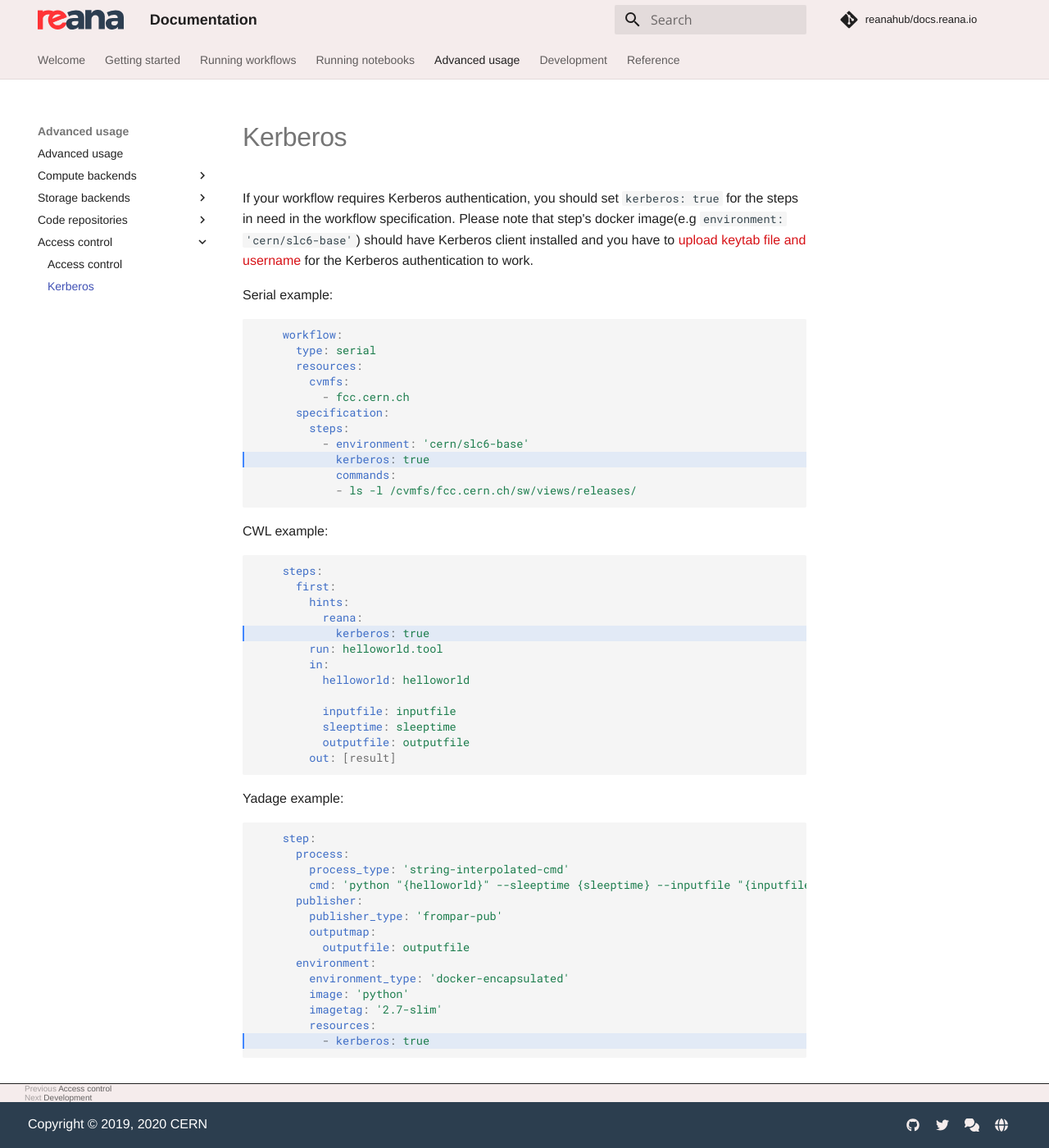
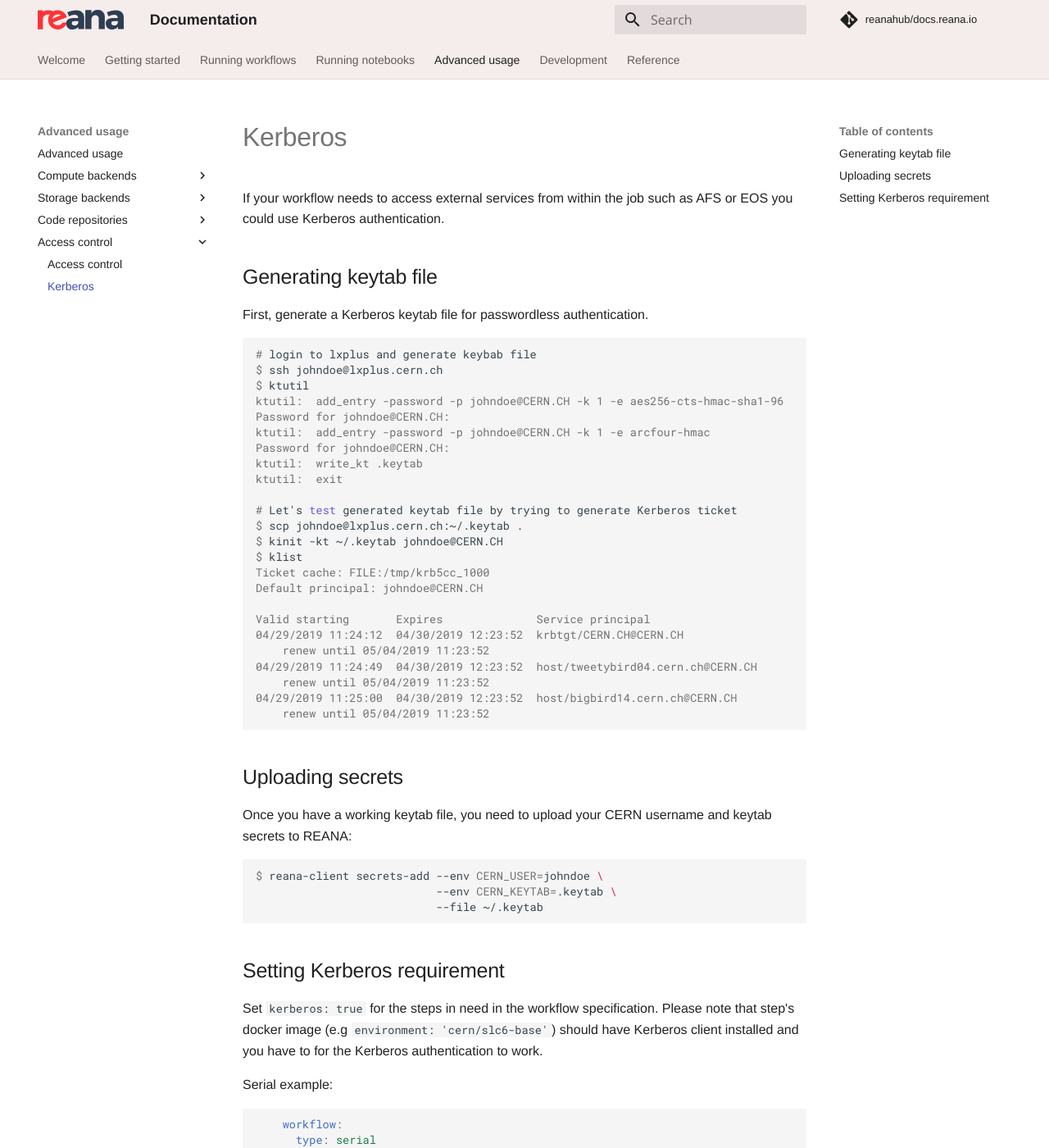
Before and after one commit to reanahub/docs.reana.io, an MkDocs documentation site: the page built from docs/advanced-usage/access-control/kerberos/index.md, in a window 1280 px wide and 1400 px high. Shown: the whole window at 82% size. Built offline with MkDocs 1.6.1 and Material for MkDocs 9.7.7, drawn with Linux system fonts in a browser that asks for light colours; comment, search, counter and statistics services are not loaded; some of the changed text lies outside the part shown.

````diff
--- a/docs/advanced-usage/access-control/kerberos/index.md
+++ b/docs/advanced-usage/access-control/kerberos/index.md
@@ -1,9 +1,56 @@
 # Kerberos
 
-If your workflow requires Kerberos authentication, you should set ``kerberos: true``
-for the steps in need in the workflow specification. Please note that step's
-docker image(e.g ``environment: 'cern/slc6-base'``) should have Kerberos client
-installed and you have to [upload keytab file and username](../../compute-backends/htcondor/index.md#Authentication)  for the Kerberos authentication to work.
+If your workflow needs to access external services from within the job such as
+AFS or EOS you could use Kerberos authentication.
+
+## Generating keytab file
+
+First, generate a Kerberos keytab file for passwordless authentication.
+
+```console
+# login to lxplus and generate keybab file
+$ ssh johndoe@lxplus.cern.ch
+$ ktutil
+ktutil:  add_entry -password -p johndoe@CERN.CH -k 1 -e aes256-cts-hmac-sha1-96
+Password for johndoe@CERN.CH:
+ktutil:  add_entry -password -p johndoe@CERN.CH -k 1 -e arcfour-hmac
+Password for johndoe@CERN.CH:
+ktutil:  write_kt .keytab
+ktutil:  exit
+
+# Let's test generated keytab file by trying to generate Kerberos ticket
+$ scp johndoe@lxplus.cern.ch:~/.keytab .
+$ kinit -kt ~/.keytab johndoe@CERN.CH
+$ klist
+Ticket cache: FILE:/tmp/krb5cc_1000
+Default principal: johndoe@CERN.CH
+
+Valid starting       Expires              Service principal
+04/29/2019 11:24:12  04/30/2019 12:23:52  krbtgt/CERN.CH@CERN.CH
+	renew until 05/04/2019 11:23:52
+04/29/2019 11:24:49  04/30/2019 12:23:52  host/tweetybird04.cern.ch@CERN.CH
+	renew until 05/04/2019 11:23:52
+04/29/2019 11:25:00  04/30/2019 12:23:52  host/bigbird14.cern.ch@CERN.CH
+	renew until 05/04/2019 11:23:52
+```
+
+## Uploading secrets
+
+Once you have a working keytab file, you need to upload your CERN username
+and keytab secrets to REANA:
+
+```console
+$ reana-client secrets-add --env CERN_USER=johndoe \
+                           --env CERN_KEYTAB=.keytab \
+                           --file ~/.keytab
+```
+
+## Setting Kerberos requirement
+
+Set `kerberos: true` for the steps in need in the workflow specification.
+Please note that step's docker image (e.g ``environment: 'cern/slc6-base'``)
+should have Kerberos client installed and you have to for the Kerberos
+authentication to work.
 
 Serial example:
 
@@ -60,3 +107,7 @@ Yadage example:
         resources:
           - kerberos: true
 ```
+
+> Please note that Kerberos token is automatically provided for HTCondor and
+Slurm compute backend jobs and there is no need to specify kerberos requirement
+in the workflow specification.
````
Also changed, not shown: docs/advanced-usage/code-repositories/cvmfs/index.md (+23 -0 lines), docs/advanced-usage/compute-backends/htcondor/index.md (+5 -47 lines), docs/advanced-usage/compute-backends/kubernetes/index.md (+1 -1 lines), docs/advanced-usage/compute-backends/slurm/index.md (+8 -2 lines).
